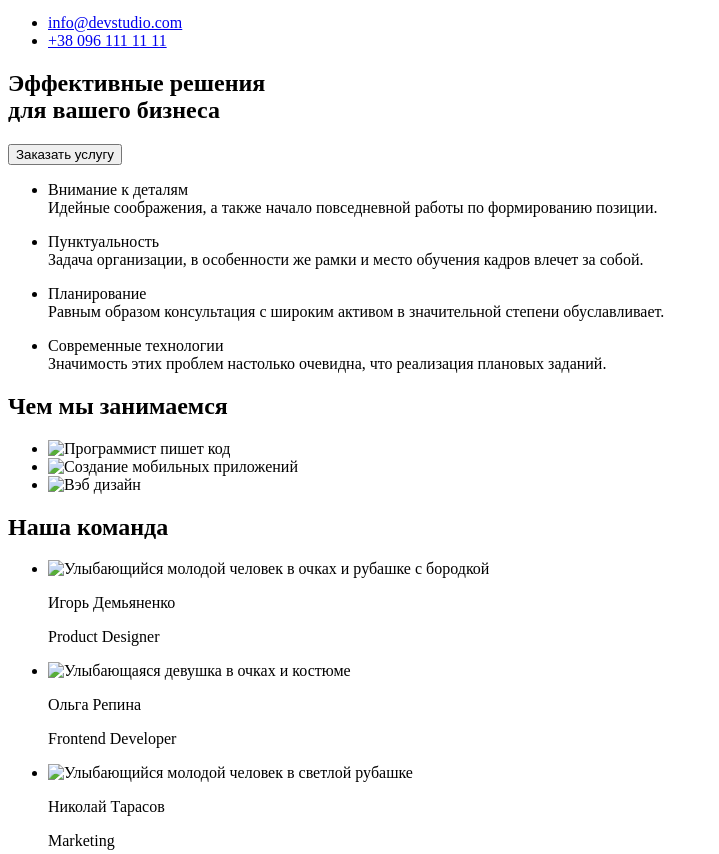
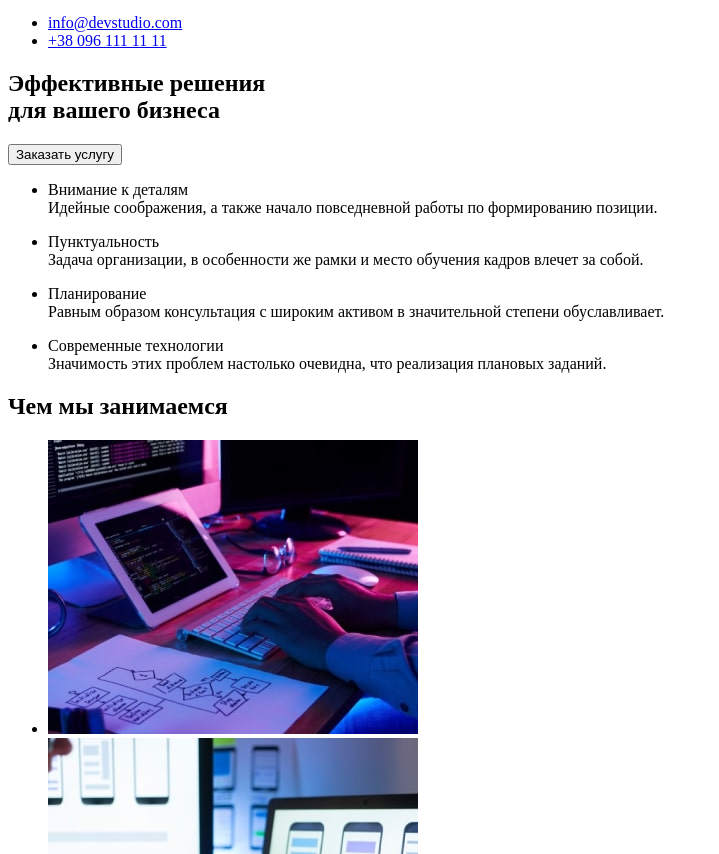
Before and after one commit to katars1ss/goit-markup-hw-01, a plain HTML site: page index.html in a window 1280 px wide. Shown: the part 98-952 px from the top of the page, without its empty margins (0-719 px from the left). Drawn offline with Linux system fonts and the light colour scheme; the site is published under a folder, as on GitHub Pages, so addresses that start at the root find nothing.

Commit message:
Отредактированы пути к изображениям

```diff
--- a/index.html
+++ b/index.html
@@ -57,13 +57,13 @@
                     <div class="we_do_inner">
                         <ul class="we_do_inner_ul">
                             <li class="we_do_inner_li">
-                                <img src="/images/box1.jpg" alt="Программист пишет код" width="370">
+                                <img src="images/box1.jpg" alt="Программист пишет код" width="370">
                             </li>
                             <li class="we_do_inner_li">
-                                <img src="/images/box2.jpg" alt="Создание мобильных приложений" width="370">
+                                <img src="images/box2.jpg" alt="Создание мобильных приложений" width="370">
                             </li>
                             <li class="we_do_inner_li">
-                                <img src="/images/box3.jpg" alt="Вэб дизайн" width="370">
+                                <img src="images/box3.jpg" alt="Вэб дизайн" width="370">
                             </li>
                         </ul>
                     </div>
@@ -76,22 +76,22 @@
                     <h2>Наша команда</h2>
                     <ul class="our_team_ul">
                         <li class="our_team_li">
-                            <img src="/images/ava1.jpg" alt="Улыбающийся молодой человек в очках и рубашке с бородкой" width="270">
+                            <img src="images/ava1.jpg" alt="Улыбающийся молодой человек в очках и рубашке с бородкой" width="270">
                                 <p class="stuff_name">Игорь Демьяненко</p>
                                 <p class="title_positions" lang="en">Product Designer</p>
                         </li>
                         <li class="our_team_li">
-                            <img src="/images/ava2.jpg" alt="Улыбающаяся девушка в очках и костюме" width="270">
+                            <img src="images/ava2.jpg" alt="Улыбающаяся девушка в очках и костюме" width="270">
                                 <p class="stuff_name">Ольга Репина</p>
                                 <p class="title_positions" lang="en">Frontend Developer</p>
                         </li>
                         <li class="our_team_li">
-                            <img src="/images/ava3.jpg" alt="Улыбающийся молодой человек в светлой рубашке" width="270">
+                            <img src="images/ava3.jpg" alt="Улыбающийся молодой человек в светлой рубашке" width="270">
                                 <p class="stuff_name">Николай Тарасов</p>
                                 <p class="title_positions" lang="en">Marketing</p>
                         </li>
                         <li class="our_team_li">
-                            <img src="/images/ava4.jpg" alt="Молодой человек в очках и темной футболке с бородкой" width="270">
+                            <img src="images/ava4.jpg" alt="Молодой человек в очках и темной футболке с бородкой" width="270">
                                 <p class="stuff_name">Михаил Ермаков</p>
                                 <p class="title_positions" lang="en">UI Designer</p>
                         </li>
```
